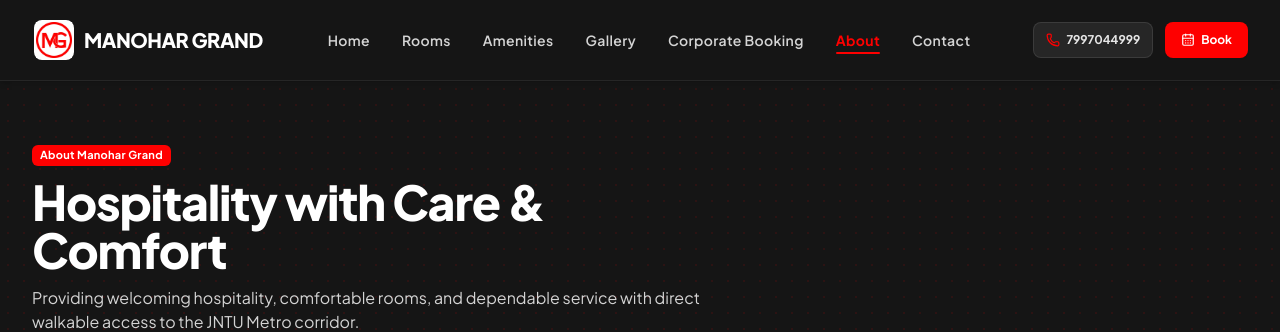
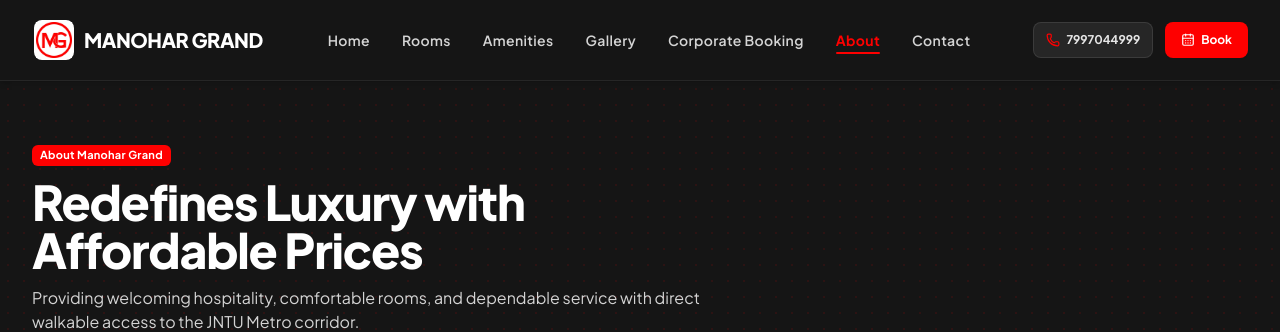
Before and after one commit to donthireddysaivarshini/manohar-grand, a React (Vite) app: page /about in a window 1280 px wide. Shown: the top 332 px of the page. Built offline with nearby package versions, Linux system fonts and the light colour scheme.

Commit message:
Update About page headline to: Redefines Luxury with Affordable Prices

```diff
--- a/src/pages/about/AboutPage.tsx
+++ b/src/pages/about/AboutPage.tsx
@@ -26,7 +26,7 @@
               About Manohar Grand
             </Badge>
             <h1 className="text-3xl sm:text-4xl lg:text-5xl font-extrabold text-white tracking-tight">
-              Hospitality with Care &amp; Comfort
+              Redefines Luxury with Affordable Prices
             </h1>
             <p className="text-sm sm:text-base text-neutral-300 leading-relaxed">
               Providing welcoming hospitality, comfortable rooms, and dependable service with direct walkable access to the JNTU Metro corridor.
```
